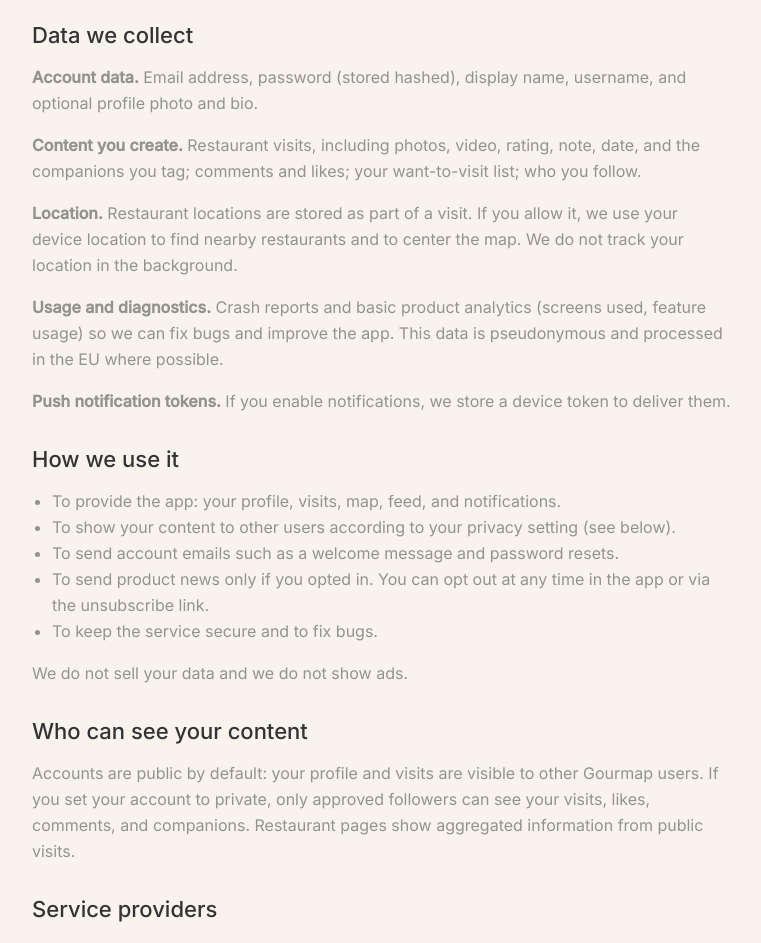
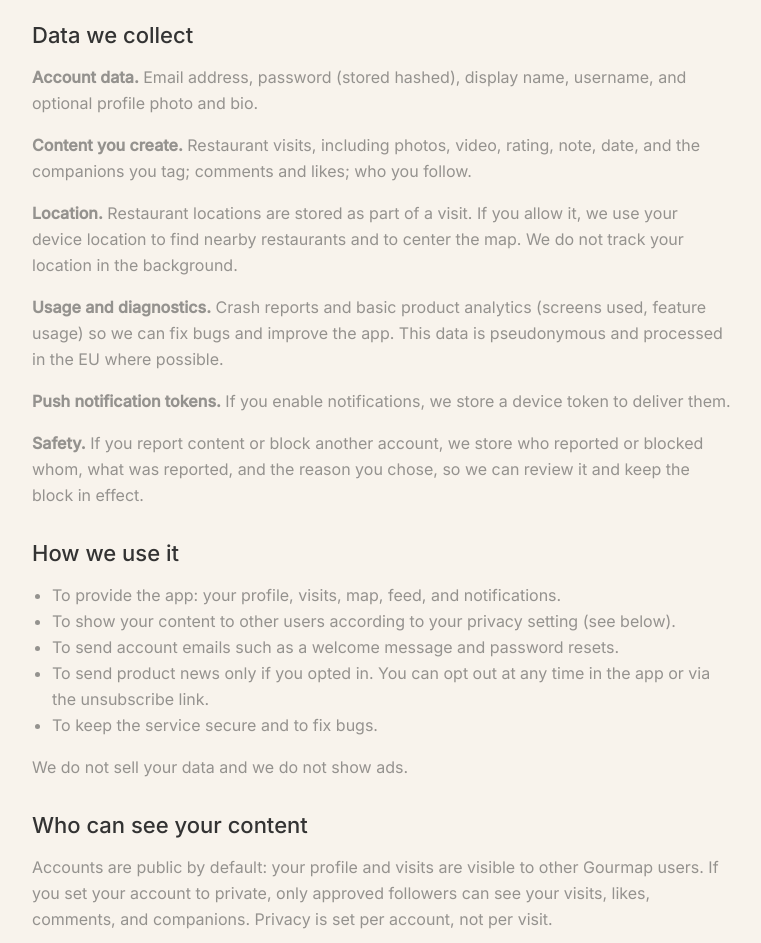
Before and after one commit to bobmatteo/gourmap-website, a plain HTML site: page privacy.html in a window 1280 px wide. Shown: the part 280-1223 px from the top of the page, without its empty margins (258-1019 px from the left). Drawn offline with Linux system fonts and the light colour scheme.

Commit message:
Add files via upload

```diff
--- a/privacy.html
+++ b/privacy.html
@@ -31,10 +31,11 @@
 
         <h2>Data we collect</h2>
         <p><strong>Account data.</strong> Email address, password (stored hashed), display name, username, and optional profile photo and bio.</p>
-        <p><strong>Content you create.</strong> Restaurant visits, including photos, video, rating, note, date, and the companions you tag; comments and likes; your want-to-visit list; who you follow.</p>
+        <p><strong>Content you create.</strong> Restaurant visits, including photos, video, rating, note, date, and the companions you tag; comments and likes; who you follow.</p>
         <p><strong>Location.</strong> Restaurant locations are stored as part of a visit. If you allow it, we use your device location to find nearby restaurants and to center the map. We do not track your location in the background.</p>
         <p><strong>Usage and diagnostics.</strong> Crash reports and basic product analytics (screens used, feature usage) so we can fix bugs and improve the app. This data is pseudonymous and processed in the EU where possible.</p>
         <p><strong>Push notification tokens.</strong> If you enable notifications, we store a device token to deliver them.</p>
+        <p><strong>Safety.</strong> If you report content or block another account, we store who reported or blocked whom, what was reported, and the reason you chose, so we can review it and keep the block in effect.</p>
 
         <h2>How we use it</h2>
         <ul>
@@ -47,7 +48,7 @@
         <p>We do not sell your data and we do not show ads.</p>
 
         <h2>Who can see your content</h2>
-        <p>Accounts are public by default: your profile and visits are visible to other Gourmap users. If you set your account to private, only approved followers can see your visits, likes, comments, and companions. Restaurant pages show aggregated information from public visits.</p>
+        <p>Accounts are public by default: your profile and visits are visible to other Gourmap users. If you set your account to private, only approved followers can see your visits, likes, comments, and companions. Privacy is set per account, not per visit.</p>
 
         <h2>Service providers</h2>
         <p>We use these providers to run Gourmap. Each processes data only on our instructions.</p>
@@ -69,7 +70,7 @@
         <p>If you can no longer access the app, email <a href="mailto:info@gourmap.app">info@gourmap.app</a> from the address linked to your account and we will delete it within 30 days.</p>
 
         <h2>Your rights</h2>
-        <p>Under the GDPR you can request access to, correction of, or deletion of your personal data, ask for a copy of it, or object to processing. Email <a href="mailto:info@gourmap.app">info@gourmap.app</a>. You can also complain to the Dutch Data Protection Authority (Autoriteit Persoonsgegevens).</p>
+        <p>Under the GDPR you can request access to, correction of, or deletion of your personal data, ask for a copy of it, or object to processing. Deletion is immediate and in your own hands (see above). For a copy of your data, email <a href="mailto:info@gourmap.app">info@gourmap.app</a> from the address linked to your account and we will send you a machine-readable export within 30 days. You can also complain to the Dutch Data Protection Authority (Autoriteit Persoonsgegevens).</p>
 
         <h2>Children</h2>
         <p>Gourmap is not intended for children under 16. We do not knowingly collect data from them; if you believe we have, contact us and we will delete it.</p>
```
